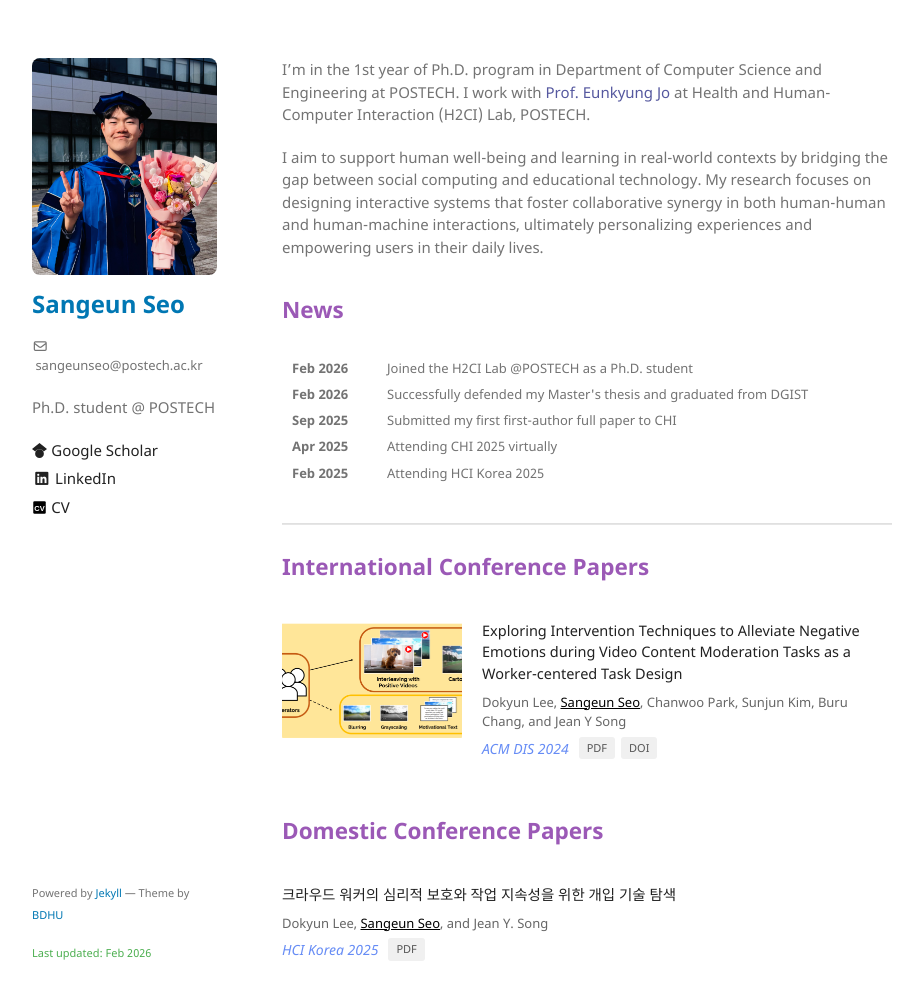
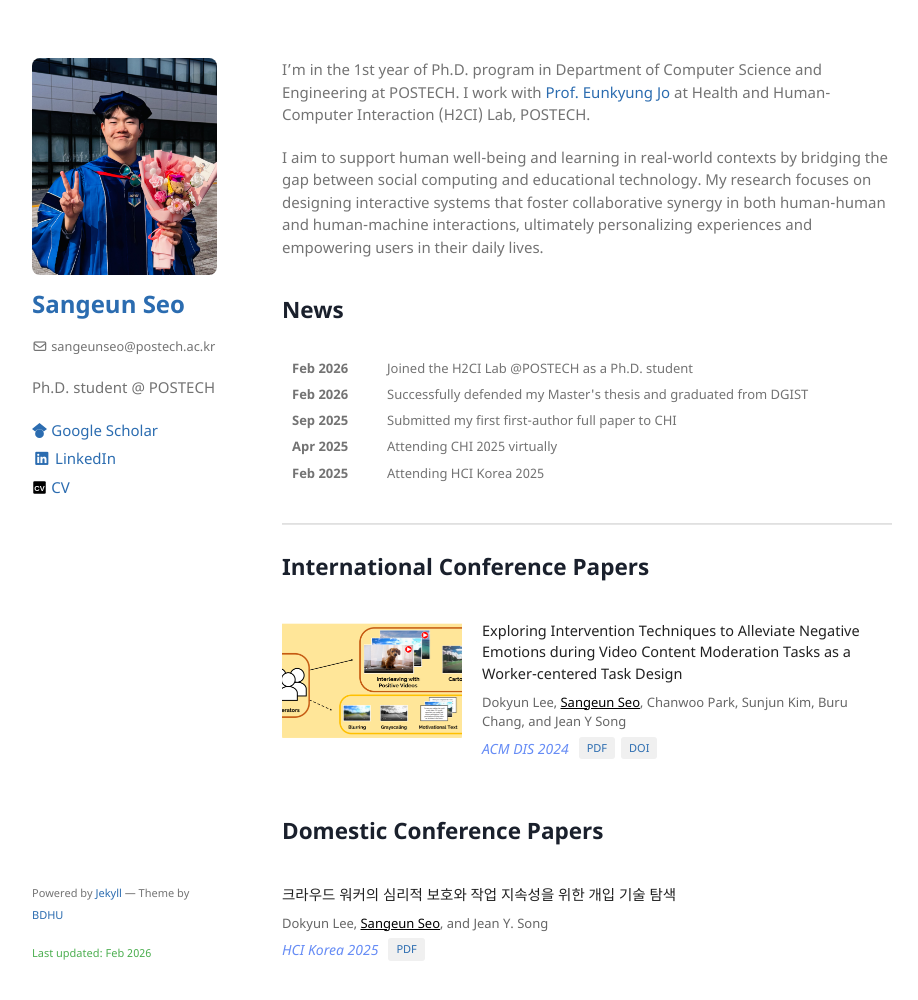
Before and after one commit to seseo98/sangeun_homepage, a Jekyll site: the page built from index.md, in a window 1280 px wide and 1031 px high. Shown: the top 1000 px of the window, without its empty margins (178-1096 px from the left). Built offline with Jekyll 4.4.1, drawn with Linux system fonts in a browser that asks for light colours.

Commit message:
Update head-custom.html

```diff
--- a/_includes/head-custom.html
+++ b/_includes/head-custom.html
@@ -1,13 +1,30 @@
-<!-- start custom head snippets, customize with your own _includes/head-custom.html file -->
 <link rel="stylesheet" href="https://cdn.jsdelivr.net/npm/@fortawesome/fontawesome-free/css/all.min.css">
 
-<!-- Setup Google Analytics -->
 {% include head-custom-google-analytics.html %}
 
-<!-- You can set your favicon here -->
 <link rel="icon" type="image/png" sizes="512x512" href="{{ '/assets/img/android-chrome-512x512.png' | relative_url }}?v=1">
 <link rel="alternate icon" type="image/png" sizes="512x512" href="{{ '/assets/img/android-chrome-512x512.png' | relative_url }}?v=1">
 <link rel="shortcut icon" type="image/png" href="{{ '/assets/img/android-chrome-512x512.png' | relative_url }}?v=1">
 <link rel="apple-touch-icon" href="{{ '/assets/img/android-chrome-512x512.png' | relative_url }}?v=1">
 
-<!-- end custom head snippets -->
+<style>
+  /* 1. 이메일 줄바꿈 강제 방지 및 폰트 크기 미세 조정 */
+  .sidebar header .addr {
+    white-space: nowrap;
+    font-size: 0.85em;
+  }
+
+  /* 2. 링크 색상 변경 (기본 & 마우스 올렸을 때) */
+  a {
+    color: #2B6CB0 !important; /* 차분하고 신뢰감 있는 파란색 (원하는 색으로 변경 가능) */
+  }
+  a:hover {
+    color: #2C5282 !important; /* 마우스 올렸을 때 조금 더 짙은 파란색 */
+    text-decoration: underline; /* 마우스 올렸을 때 밑줄 */
+  }
+
+  /* 3. 제목 색상 변경 (News, Papers 등 굵은 글씨들) */
+  h1, h2, h3, h4 {
+    color: #1A202C !important; /* 너무 새까맣지 않은 세련된 다크 그레이 */
+  }
+</style>
```
